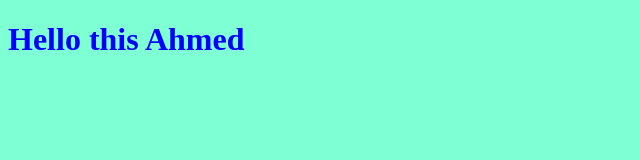
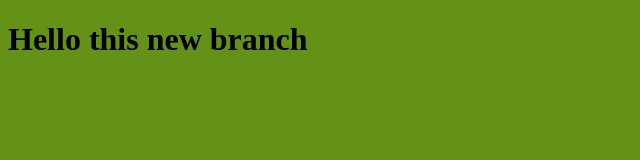
Before and after one commit to AhmedRabdelwahab/ALXSE, a plain HTML site: page index.html in a window 1280 px wide. Shown: the whole page, without its empty margins (0-640 px from the left). Drawn offline with Linux system fonts and the light colour scheme.

Commit message:
changing style for the title

```diff
--- a/index.html
+++ b/index.html
@@ -7,7 +7,7 @@
     <link rel="stylesheet" href="style.css">
 </head>
 <body>
-    <h1>Hello this Ahmed
+    <h1>Hello this new branch
 
     </h1>
 
--- a/style.css
+++ b/style.css
@@ -1,6 +1,6 @@
 h1{
-    color: blue;
+    color: black;
 }
 body{
-    background-color: aquamarine;
+    background-color: rgb(99, 146, 23);
 }
```
